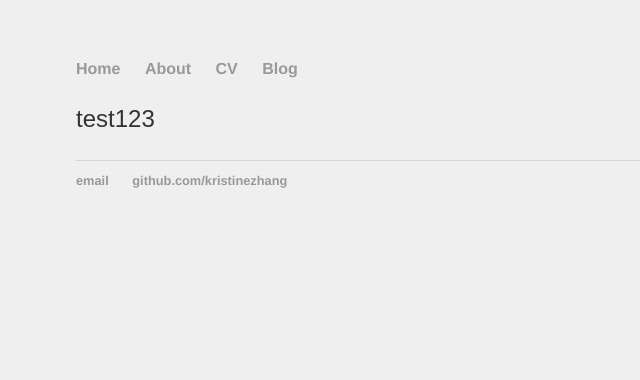
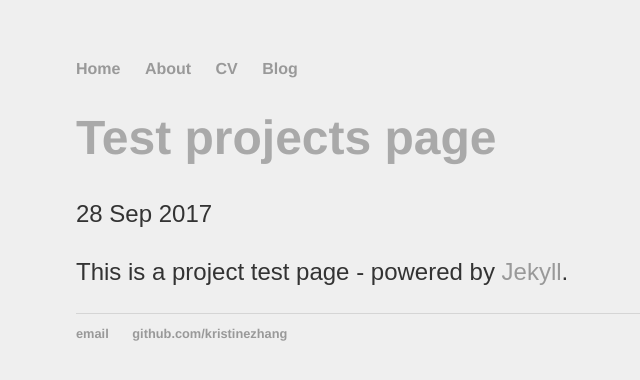
Before and after one commit to KristineZhang/KristineZhang.github.io, a Jekyll site: the page built from projects.md, in a window 1280 px wide. Shown: the top 380 px of the page, without its empty margins (116-756 px from the left). Built offline with Jekyll 4.4.1, drawn with Linux system fonts in a browser that asks for light colours; our own code applies the rules of GitHub Pages for plain Markdown files.

Commit message:
Update projects.md
add date

```diff
--- a/projects.md
+++ b/projects.md
@@ -1 +1,7 @@
-test123
+---
+layout: post
+title: "Test projects page"
+date: 2017-09-28
+---
+
+This is a project test page - powered by [Jekyll](http://jekyllrb.com).
```
